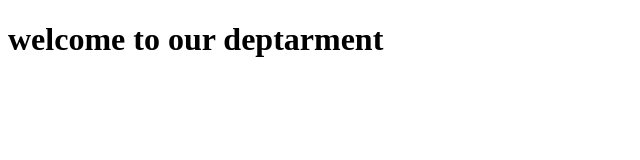
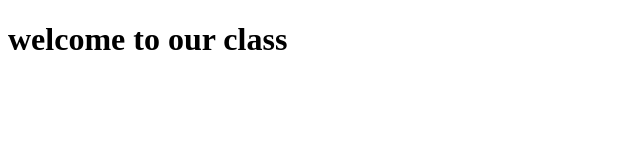
Before and after one commit to Manjuladhruv/sample, a plain HTML site: page index.html in a window 1280 px wide. Shown: the whole page, without its empty margins (0-640 px from the left). Drawn offline with Linux system fonts and the light colour scheme.

Commit message:
third changes

```diff
--- a/index.html
+++ b/index.html
@@ -6,6 +6,6 @@
     <title>Document</title>
 </head>
 <body>
-    <h1>welcome to our deptarment</h1>
+    <h1>welcome to our class</h1>
 </body>
 </html>
```
